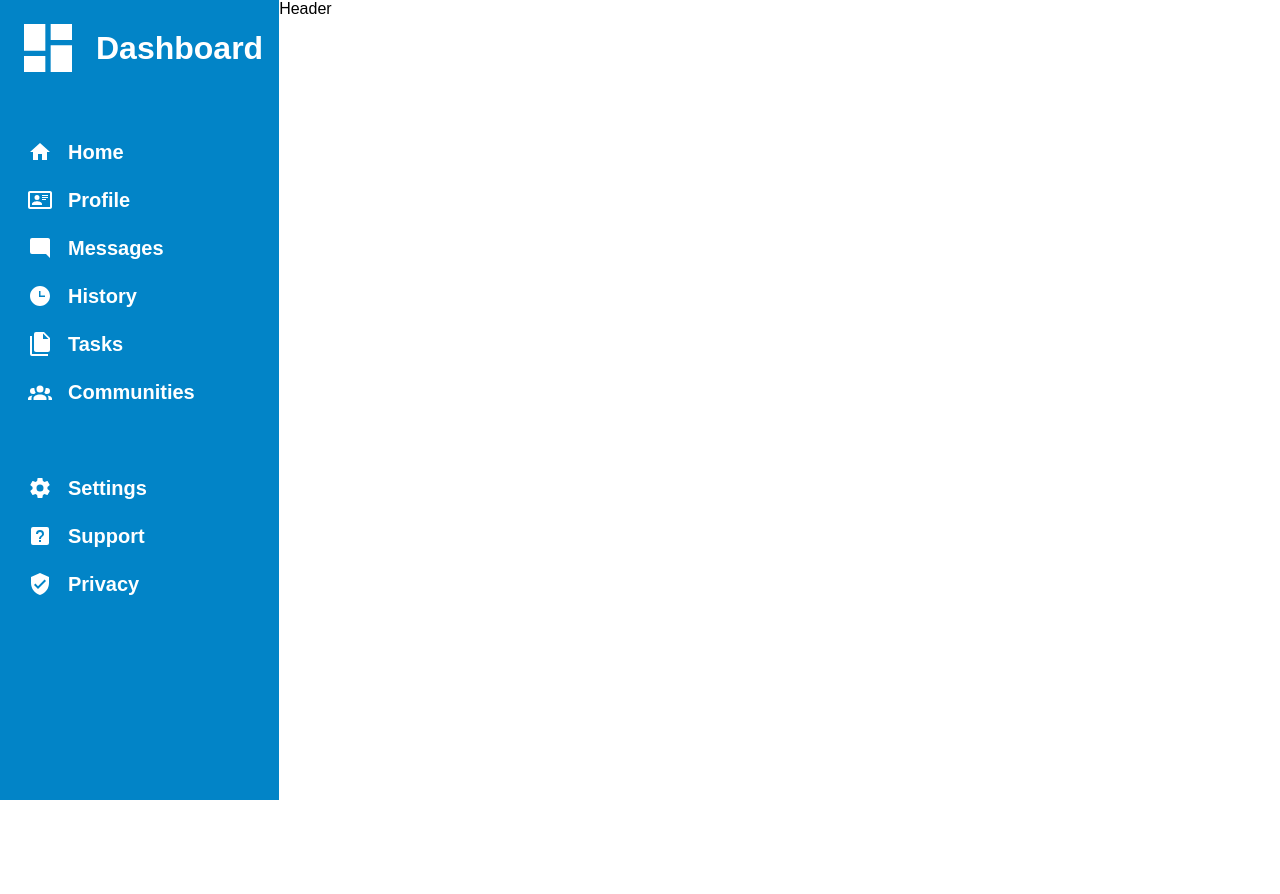
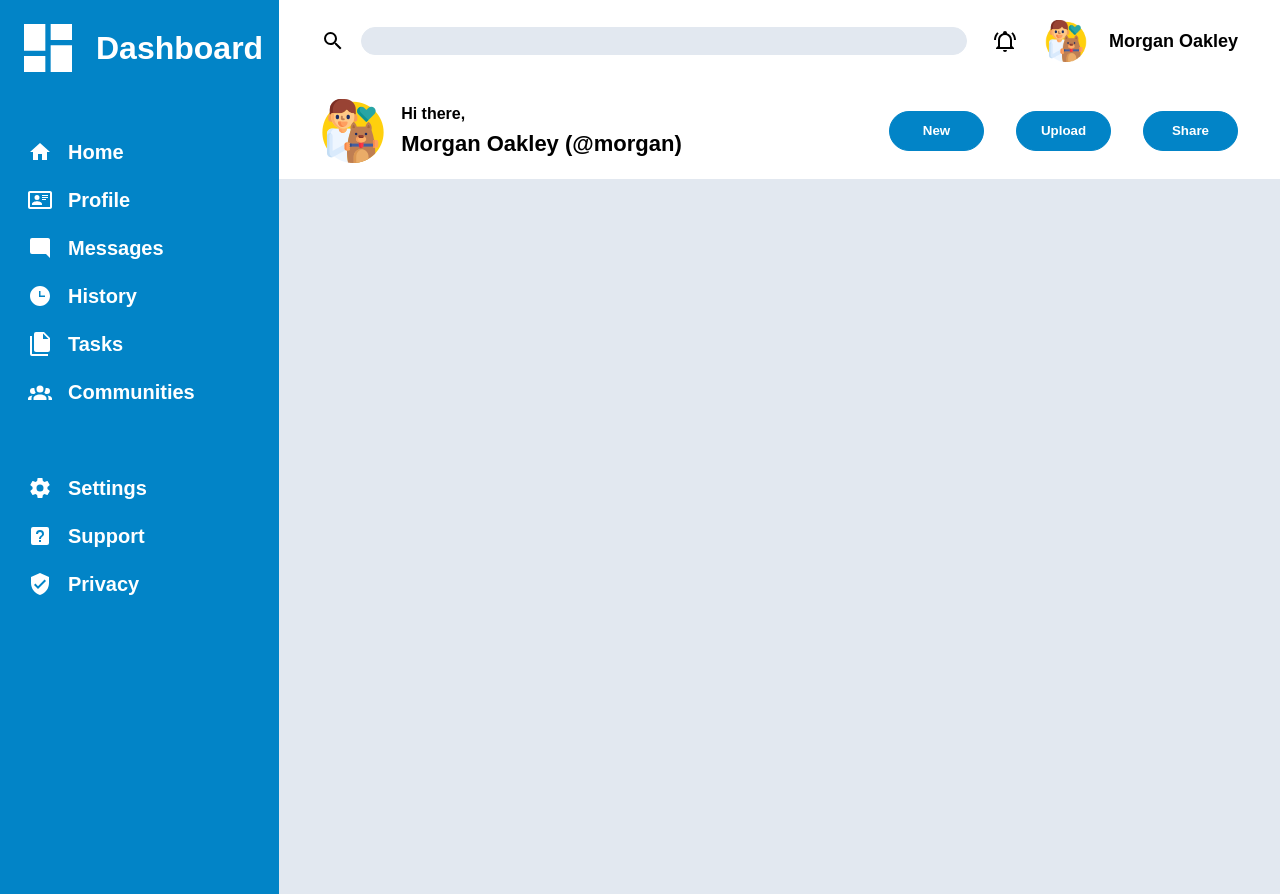
Before and after one commit to ionutng/admin-dashboard, a plain HTML site: page index.html in a window 1280 px wide. Before the commit the page ends 800 px from the top, so only its background shows below. Drawn offline with Linux system fonts and the light colour scheme.

Commit message:
Create and style the header

```diff
--- a/index.html
+++ b/index.html
@@ -75,7 +75,35 @@
         </div>
         <div class="body">
             <header>
-                Header
+                <div class="top-header">
+                    <div class="left">
+                        <svg style="width:24px;height:24px" viewBox="0 0 24 24">
+                            <path fill="currentColor" d="M9.5,3A6.5,6.5 0 0,1 16,9.5C16,11.11 15.41,12.59 14.44,13.73L14.71,14H15.5L20.5,19L19,20.5L14,15.5V14.71L13.73,14.44C12.59,15.41 11.11,16 9.5,16A6.5,6.5 0 0,1 3,9.5A6.5,6.5 0 0,1 9.5,3M9.5,5C7,5 5,7 5,9.5C5,12 7,14 9.5,14C12,14 14,12 14,9.5C14,7 12,5 9.5,5Z" />
+                        </svg>
+                        <input type="text" id="search_bar" name="search_bar">
+                    </div>
+                    <div class="right">
+                        <svg style="width:24px;height:24px" viewBox="0 0 24 24">
+                            <path fill="currentColor" d="M10,21H14A2,2 0 0,1 12,23A2,2 0 0,1 10,21M21,19V20H3V19L5,17V11C5,7.9 7.03,5.17 10,4.29C10,4.19 10,4.1 10,4A2,2 0 0,1 12,2A2,2 0 0,1 14,4C14,4.1 14,4.19 14,4.29C16.97,5.17 19,7.9 19,11V17L21,19M17,11A5,5 0 0,0 12,6A5,5 0 0,0 7,11V18H17V11M19.75,3.19L18.33,4.61C20.04,6.3 21,8.6 21,11H23C23,8.07 21.84,5.25 19.75,3.19M1,11H3C3,8.6 3.96,6.3 5.67,4.61L4.25,3.19C2.16,5.25 1,8.07 1,11Z" />
+                        </svg>
+                        <img src="images/animal-care.png" alt="profile picture">
+                        <h2>Morgan Oakley</h2>
+                    </div>
+                </div>
+                <div class="bottom-header">
+                    <div class="left">
+                        <img src="images/animal-care.png" alt="profile picture">
+                        <div class="welcome-text">
+                            <p>Hi there,</p>
+                            <h1>Morgan Oakley (@morgan)</h1>
+                        </div>
+                    </div>
+                    <div class="right">
+                        <button>New</button>
+                        <button>Upload</button>
+                        <button>Share</button>
+                    </div>
+                </div>
             </header>
             <main>
 
--- a/styles.css
+++ b/styles.css
@@ -38,3 +38,83 @@ li {
 svg {
     padding-right: 16px;
 }
+
+.top-header {
+    display: flex;
+    align-items: center;
+    padding: 16px 42px;
+    justify-content: space-between;
+}
+
+.left {
+    display: flex;
+    align-items: center;
+}
+
+.right {
+    display: flex;
+    align-items: center;
+    font-size: 12px;
+}
+
+.top-header img {
+    width: 42px;
+    height: 42px;
+    padding-left: 12px;
+    padding-right: 22px;
+}
+
+input[type=text] {
+    width: 600px;
+    height: 24px;
+    border-radius: 16px;
+    border: 1px solid #e2e8f0;
+    background-color: #e2e8f0;
+    outline: none;
+}
+
+.bottom-header {
+    display: flex;
+    align-items: center;
+    justify-content: space-between;
+    padding: 16px 42px;
+    font-size: 16px;
+    font-weight: bold;
+}
+
+.bottom-header h1 {
+    font-size: 22px;
+    margin: 0;
+}
+
+.bottom-header p {
+    margin: 0;
+    margin-bottom: 8px;
+}
+
+.left img {
+    padding-right: 16px;
+}
+
+button {
+    background-color: #0284c7;
+    border: 1px solid #0284c7;
+    border-radius: 32px;
+    width: 95px;
+    padding: 8px 16px;
+    height: 40px;
+    color: white;
+    font-weight: bold;
+    margin-left: 32px;
+}
+
+.body {
+    display: grid;
+    grid-template-rows: 1fr 4fr;
+    min-height: 100vh;
+}
+
+main {
+    display: grid;
+    background-color: #e2e8f0;
+}
```
Also changed, not shown: images/animal-care.png (added).
